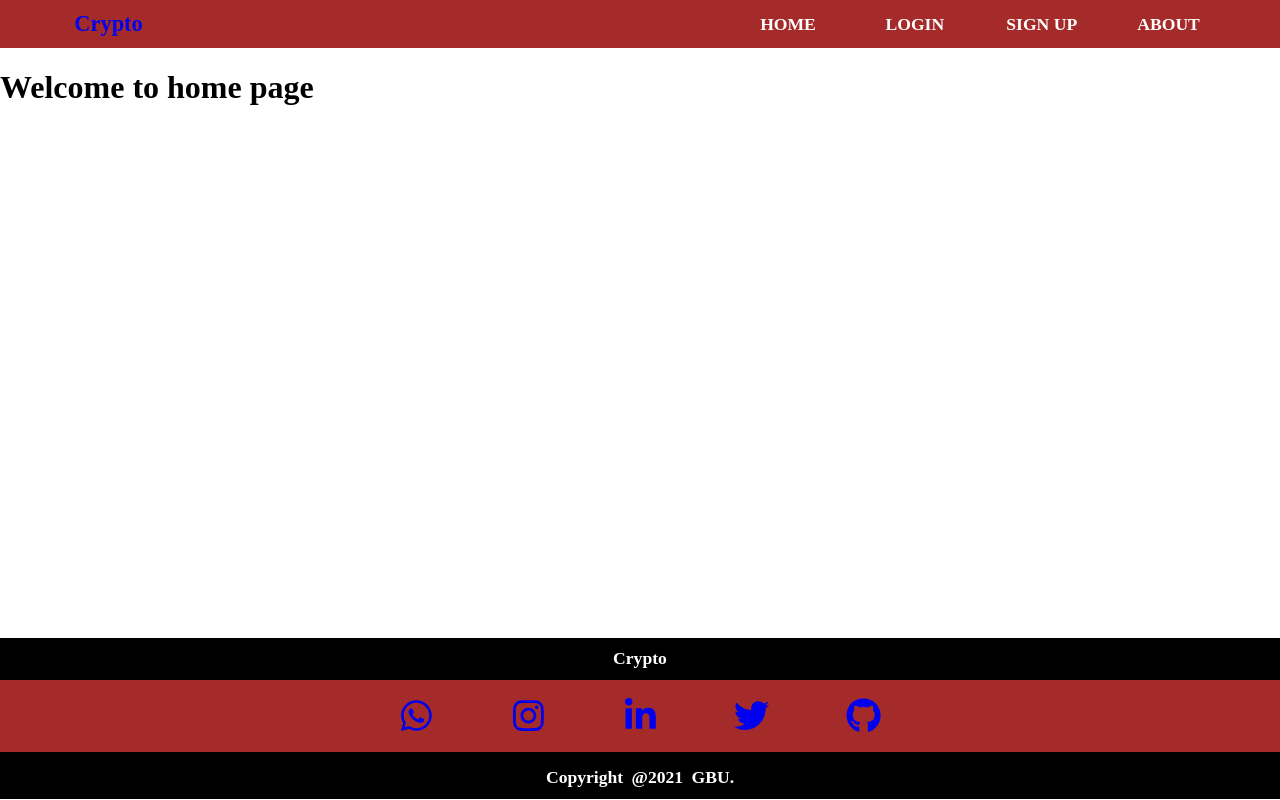
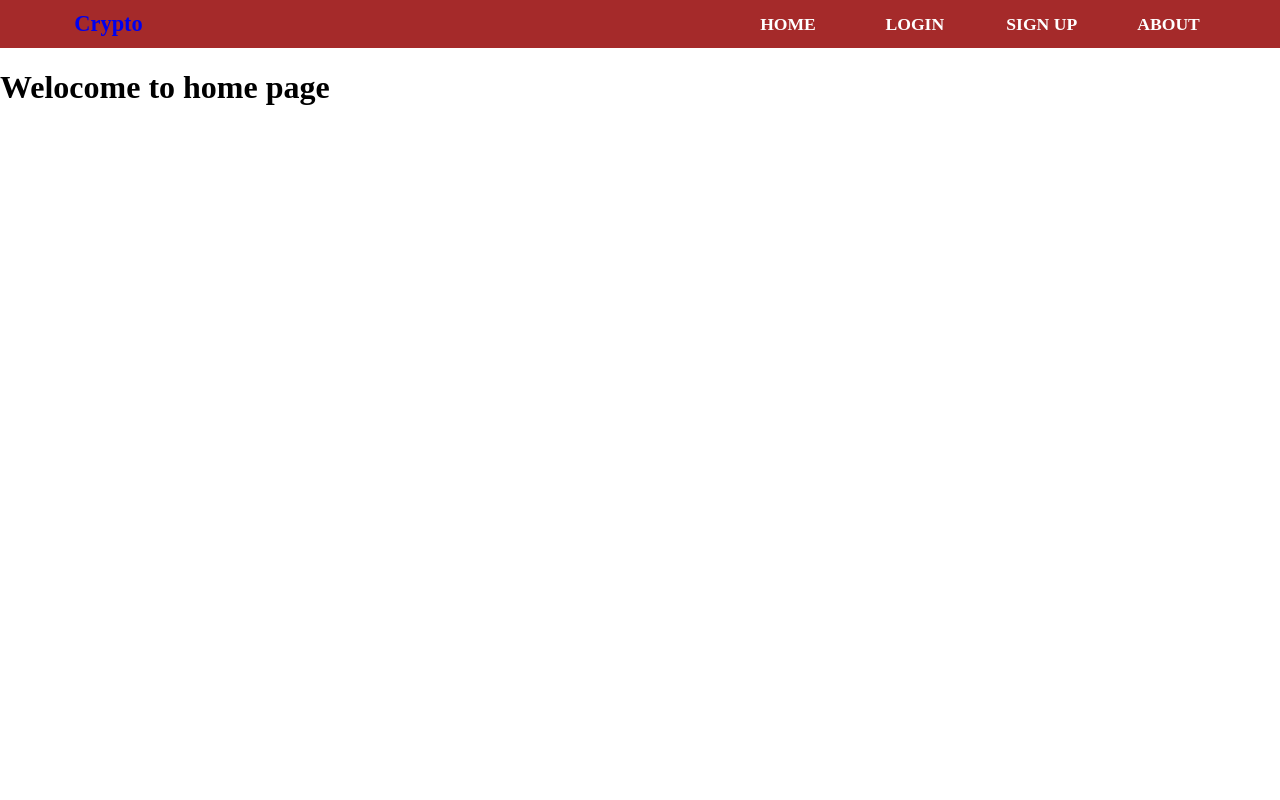
Before and after one commit to SanskritiKhatiyan/crypto-app, a React (Create React App) app in the folder frontend/: page / in a window 1280 px wide. Built offline with nearby package versions, Linux system fonts and the light colour scheme.

Commit message:
Random Commit

```diff
--- a/frontend/package.json
+++ b/frontend/package.json
@@ -5,9 +5,8 @@
   "proxy": "http://localhost:4000",
   "dependencies": {
     "@fortawesome/fontawesome-svg-core": "^1.2.36",
-    "@fortawesome/free-brands-svg-icons": "^5.15.4",
     "@fortawesome/free-solid-svg-icons": "^5.15.4",
-    "@fortawesome/react-fontawesome": "^0.1.16",
+    "@fortawesome/react-fontawesome": "^0.1.15",
     "@testing-library/jest-dom": "^5.14.1",
     "@testing-library/react": "^11.2.7",
     "@testing-library/user-event": "^12.8.3",
--- a/frontend/src/App.js
+++ b/frontend/src/App.js
@@ -1,7 +1,7 @@
 import React from "react";
 import "./components/FontAwsomeIcon";
 import "./App.css";
-import {Route } from "react-router-dom";
+import { Route } from "react-router-dom";
 import Navbar from "./components/Navbar/Navbar";
 import Signup from "./components/Signup/Signup";
 import Signin from "./components/Signin/Signin";
@@ -12,14 +12,12 @@ import News from "./components/News/News";
 
 import Watchlist from "./components/Watchlist/Watchlist";
 import CoinData from "./components/Coins/CoinData";
-import Footer from "./components/Footer/Footer";
 
 function App() {
   return (
     <div>
       <Navbar />
       <Mainbar />
-
       <Route exact path="/">
         <Home />
       </Route>
@@ -42,7 +40,6 @@ function App() {
       <Route path="/watchlist">
         <Watchlist />
       </Route>
-      <Footer/>
     </div>
   );
 }
--- a/frontend/src/components/Home/Home.js
+++ b/frontend/src/components/Home/Home.js
@@ -5,7 +5,7 @@ import "./Home.css";
 const Home = () => {
   return (
     <div>
-      <h1>Welcome to home page</h1>
+      <h1>Welocome to home page</h1>
     </div>
   );
 };
--- a/frontend/src/components/Navbar/Navbar.css
+++ b/frontend/src/components/Navbar/Navbar.css
@@ -28,7 +28,6 @@
     /* padding-left: 15px; */
     grid-column:1/3;
     color: white;
-
 
 }
 
@@ -67,8 +66,8 @@ a:hover
     color: white;
     /* height: 5rem;
     width: 100%; */
-    height:3rem;
-    width:100%;
+    justify-content: center;
+    align-items: center;
 }
 
 .hamburger-menu
--- a/frontend/src/components/Navbar/Navbar.js
+++ b/frontend/src/components/Navbar/Navbar.js
@@ -4,7 +4,7 @@
 import { Link,NavLink } from "react-router-dom";
 import { FontAwesomeIcon } from '@fortawesome/react-fontawesome'
 import { faCoffee } from '@fortawesome/free-solid-svg-icons'
-import Home from "../Home/Home";
+
 
 
 
@@ -71,7 +71,7 @@ function NavBar(props) {
   const NavMenuItems = [
     {
       id:"1",
-      url:"/",
+      url:"/Home",
       menu:"HOME",
       cname:"nav-menu"
     },
@@ -99,8 +99,7 @@ function NavBar(props) {
     <div>
       <nav className="nav-main">
         <label className="logo">
-         {/* <h>Crypto </h> */}
-         <NavLink to="/">Crypto</NavLink>
+          <NavLink to="/Home">Crypto </NavLink>
         </label>
 
         {/* <NavIcon/> */}
@@ -108,19 +107,19 @@ function NavBar(props) {
           {NavMenuItems.map(({ id, url, cname, menu }) => (
 
             <li>
-                {/* <a href={url} className={cname}>{menu}</a> */}
-                 <NavLink to={url} className={cname}>{menu}</NavLink>
 
+
+                <NavLink to={url} className={cname}>{menu}</NavLink>
 
             </li>
           ))}
         </ul>
-        {/* <div className="hamburger-menu">
+        <div className="hamburger-menu">
 
           <FontAwesomeIcon icon={["fas", "coffee"]} />
 
 
-        </div> */}
+        </div>
       </nav>
     </div>
   );
```
Also changed, not shown: 1 other file (tests, documents, lock files or other folders).
